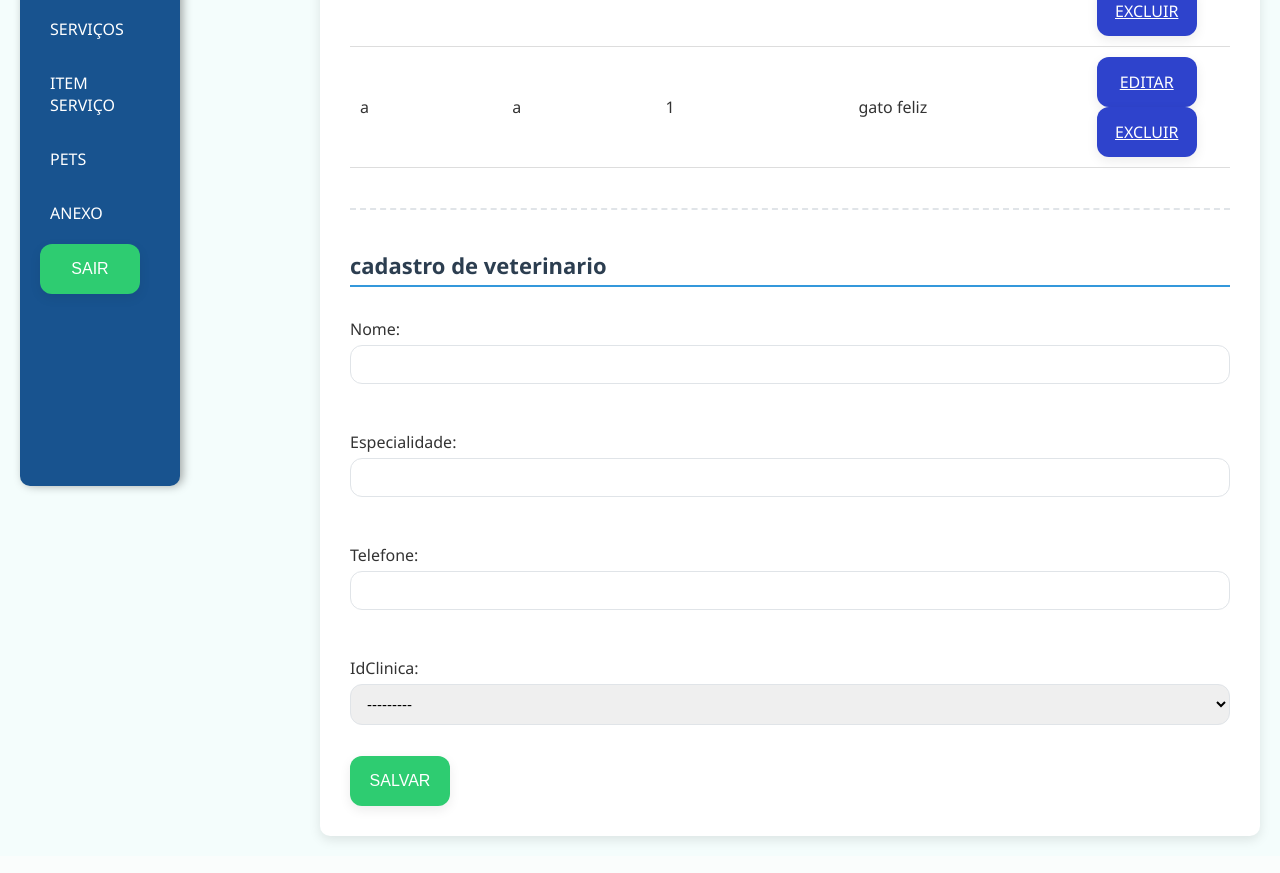
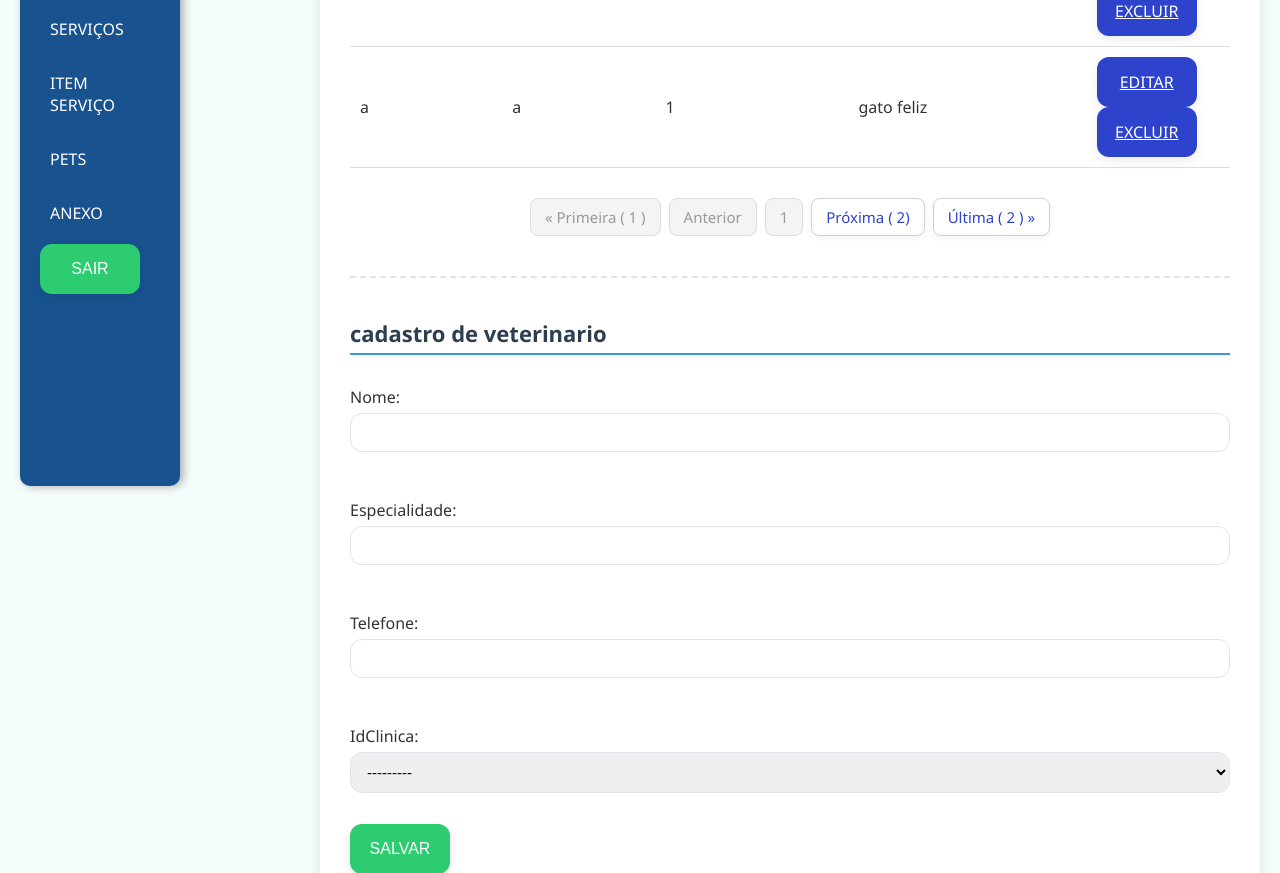
Before and after one commit to JBernardo10/Sistema_clinica_veterinaria_django, a Django app: page /Veterinario in a window 1280 px wide. Shown: the part 374-1247 px from the top of the page. Before the commit the page ends 1218 px from the top, so only its background shows below. Run offline with Django 5.2, Linux system fonts and the light colour scheme; a user stored in the database is signed in; data comes from the database, SQL or seed files in the repository; both versions use the stored data as it was after the commit.

Commit message:
refificação se ta tudo ok
deu tudo certo

```diff
--- a/projetoClinicaVeterinaria/ClinicaVeterinaria/app/templates/veterinario/veterinario.html
+++ b/projetoClinicaVeterinaria/ClinicaVeterinaria/app/templates/veterinario/veterinario.html
@@ -40,6 +40,53 @@
         </tbody>
     </table>
 
+    <nav aria-label="Page navigation">
+    <ul class="pagination justify-content-center">
+    {%if veterinarios.number == 1%}
+    {# Primeira / Anterior #}
+      <li class="page-item disabled">
+        <a class="page-link" href="#">&laquo; Primeira &#40 {{veterinarios.number}} &#41 </a>
+      </li>
+      <li class="page-item disabled">
+        <a class="page-link" href="#">Anterior</a>
+      </li>
+      {% else %}
+        {# Primeira / Anterior #}
+         <li class="page-item">
+        <a class="page-link" href="{% url 'veterinario' %}?pc=1">&laquo; Primeira &#40 1 &#41 </a>
+      </li>
+      <li class="page-item">
+        <a class="page-link" href="{% url 'veterinario' %}?pc={{veterinarios.previous_page_number}}">Anterior &#40 {{veterinarios.previous_page_number}} &#41</a>
+      </li>
+
+      {% endif %}
+
+
+    {# página atual (apenas exibindo o número, igual ao seu exemplo) #}
+      <li class="page-item disabled">
+        <a class="page-link" href="">{{veterinarios.number}}</a>
+      </li>
+
+      {%if veterinarios.paginator.num_pages == veterinarios.number%}
+    {# Próxima / Última #}
+      <li class="page-item disabled">
+        <a class="page-link" href="#">Próxima </a>
+      </li>
+      <li class="page-item disabled">
+        <a class="page-link" href="#">Última &#40 {{veterinarios.paginator.num_pages}} &#41&raquo;</a>
+      </li>
+    {%else%}
+     <li class="page-item">
+        <a class="page-link" href="{% url 'veterinario' %}?pc={{veterinarios.next_page_number}}">Próxima &#40 {{ veterinarios.next_page_number}}&#41</a>
+      </li>
+      <li class="page-item">
+        <a class="page-link" href="{%url 'veterinario'%}?pc={{veterinarios.paginator.num_pages}}">Última &#40 {{veterinarios.paginator.num_pages}} &#41 &raquo;</a>
+      </li>
+
+      {%endif%}
+    </ul>
+    </nav>
+
     <hr>
 
     <h1>cadastro de veterinario</h1>
--- a/projetoClinicaVeterinaria/ClinicaVeterinaria/app/views.py
+++ b/projetoClinicaVeterinaria/ClinicaVeterinaria/app/views.py
@@ -186,7 +186,7 @@
 def pagamento(request):
     pagamentos = Pagamento.objects.all().order_by('-id')
     pc = request.GET.get('pc', 1)
-    listaPagamentos = Paginator(pagamentos, 5).get_page(pc)
+    listaPagamentos = Paginator(pagamentos, 3).get_page(pc)
 
     formulario = CadastroPagamento_MF(request.POST or None)
 
```
Also changed, not shown: projetoClinicaVeterinaria/ClinicaVeterinaria/app/templates/itemServico/itemServico.html (+19 -12 lines), projetoClinicaVeterinaria/ClinicaVeterinaria/app/templates/pagamento/pagamento.html (+19 -13 lines), projetoClinicaVeterinaria/ClinicaVeterinaria/db.sqlite3.
